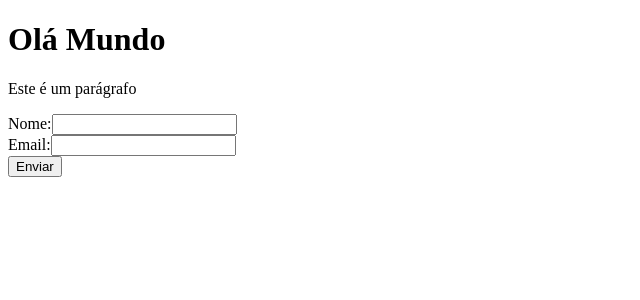
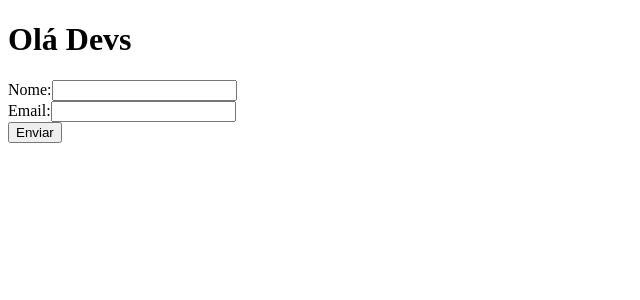
Before and after one commit to kaiocesar0/clone-tabnews, a Next.js app: page / in a window 1280 px wide. Shown: the top 300 px of the page, without its empty margins (0-640 px from the left). Built offline with nearby package versions, Linux system fonts and the light colour scheme.

Commit message:
test/atualizando titulo

```diff
--- a/pages/index.js
+++ b/pages/index.js
@@ -10,8 +10,7 @@ function Home() {
 
   return (
     <div>
-      <h1>Olá Mundo</h1>
-      <p>Este é um parágrafo</p>
+      <h1>Olá Devs</h1>
 
       <form onSubmit={handleSubmit}>
         <div>
```
